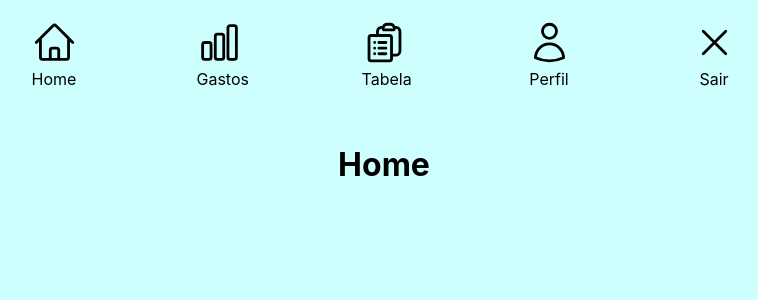
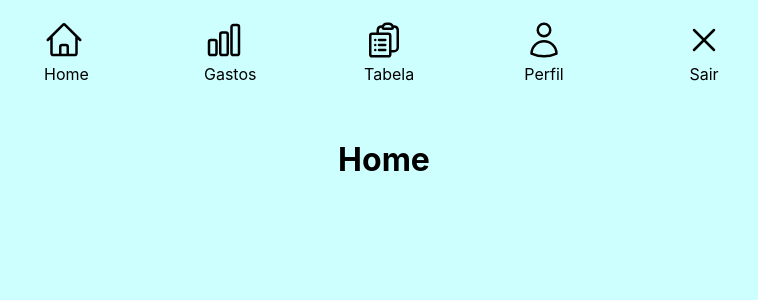
Before and after one commit to Tadeujr/lista-front, a Next.js app: page /home in a window 1280 px wide. Shown: the top 300 px of the page, without its empty margins (256-1014 px from the left). Built offline with nearby package versions, Linux system fonts and the light colour scheme.

Commit message:
Chore: correção Icone Menu

```diff
--- a/src/styles/Header.module.css
+++ b/src/styles/Header.module.css
@@ -8,8 +8,8 @@
 
 .menu  a{
   margin-top: 20px;
-  width: 45px;
-  height: 45px;
+  width: 40px;
+  height: 40px;
 }
 
 .page {
```
